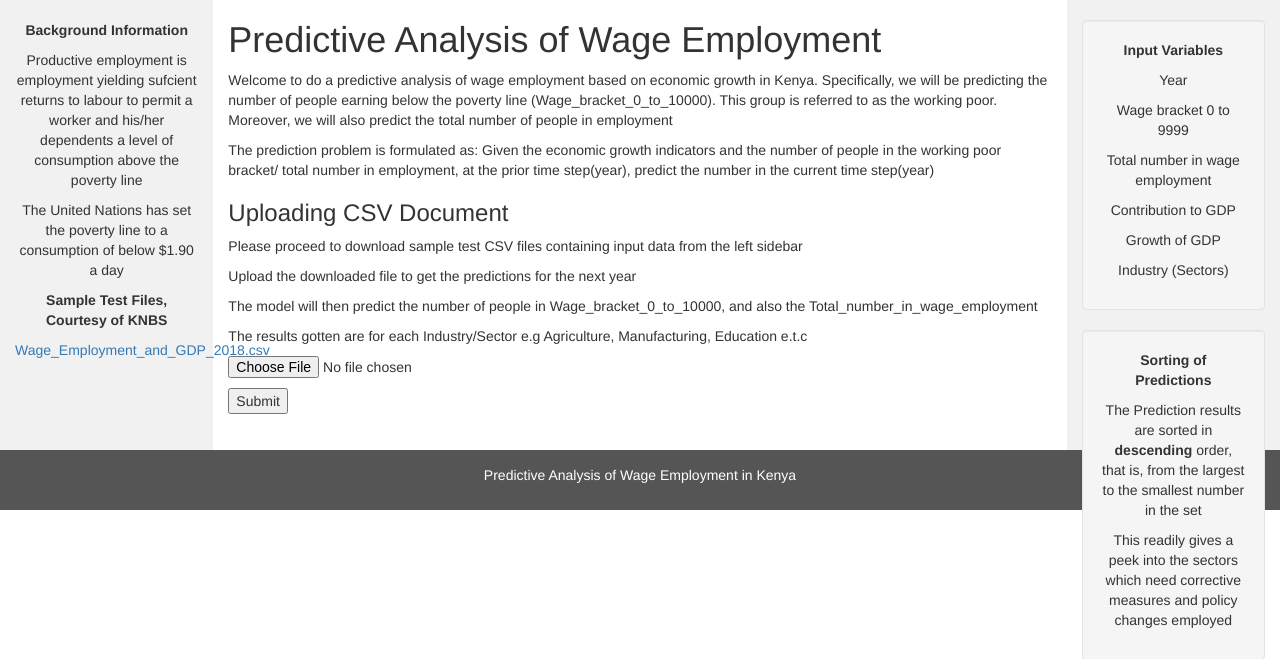
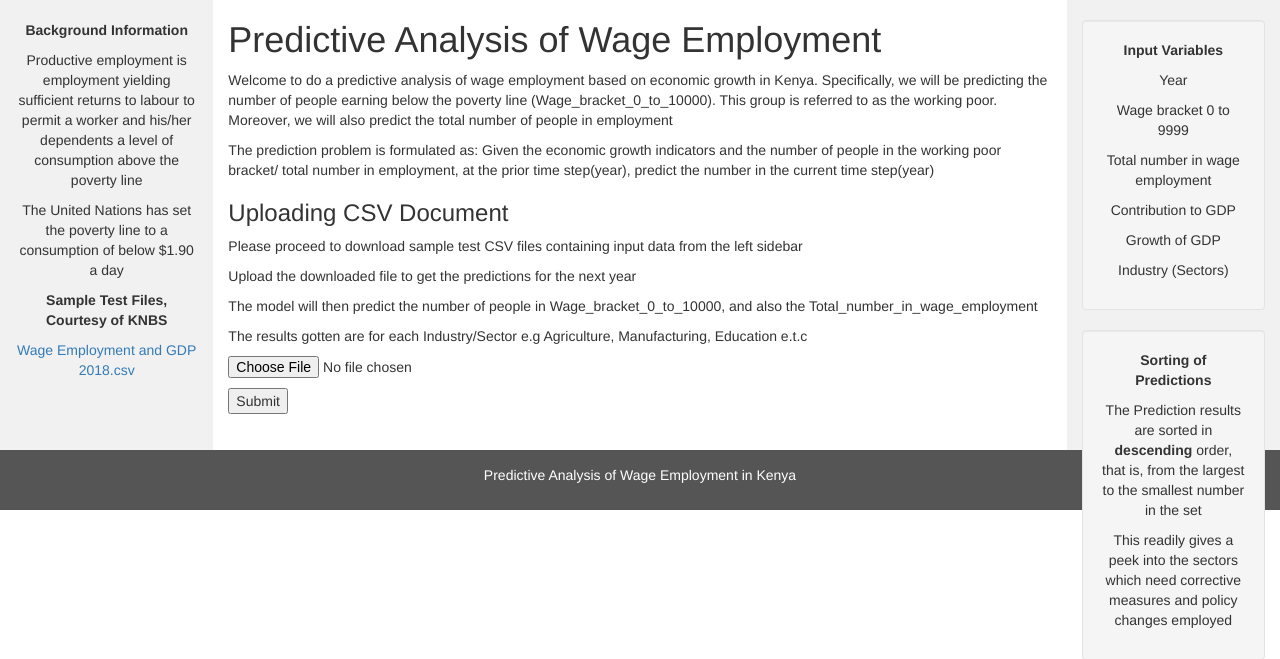
Before and after one commit to IsaacMwendwa/productive-employment-prediction, a Flask app: page / in a window 1280 px wide. Shown: the part 52-711 px from the top of the page. Run offline with Flask 2, Linux system fonts and the light colour scheme; parts of the project's set-up code (start-up, migrations or seed data) failed here and were passed over; some libraries are stand-ins or nearby versions.

Commit message:
Update template files

```diff
--- a/templates/index.html
+++ b/templates/index.html
@@ -69,11 +69,12 @@
     <div class="row content">
       <div class="col-sm-2 sidenav">
         <p><b>Background Information</b></p>
-        <p>Productive employment is employment yielding sufcient returns to labour to permit a worker and
+        <p>Productive employment is employment yielding sufficient returns to labour to permit a worker and
           his/her dependents a level of consumption above the poverty line</p>
         <p>The United Nations has set the poverty line to a consumption of below $1.90 a day</p>
         <p><b>Sample Test Files, Courtesy of KNBS</b></p>
-        <p><a href="{{ url_for('download', filename="Wage_Employment_and_GDP_2018.csv") }}">Wage_Employment_and_GDP_2018.csv</a></p>
+        <p><a href="{{ url_for('download', filename=" Wage_Employment_and_GDP_2018.csv") }}">Wage Employment and GDP
+            2018.csv</a></p>
       </div>
 
       <div class="col-sm-8 text-left">
--- a/templates/prediction.html
+++ b/templates/prediction.html
@@ -123,7 +123,7 @@
   <div class="row content">
     <div class="col-sm-2 sidenav">
       <p><b>Background Information</b></p>
-      <p>Productive employment is employment yielding sufcient returns to labour to permit a worker and
+      <p>Productive employment is employment yielding sufficient returns to labour to permit a worker and
         his/her dependents a level of consumption above the poverty line</p>
       <p>The United Nations has set the poverty line to a consumption of below $1.90 a day</p>
     </div>
```
